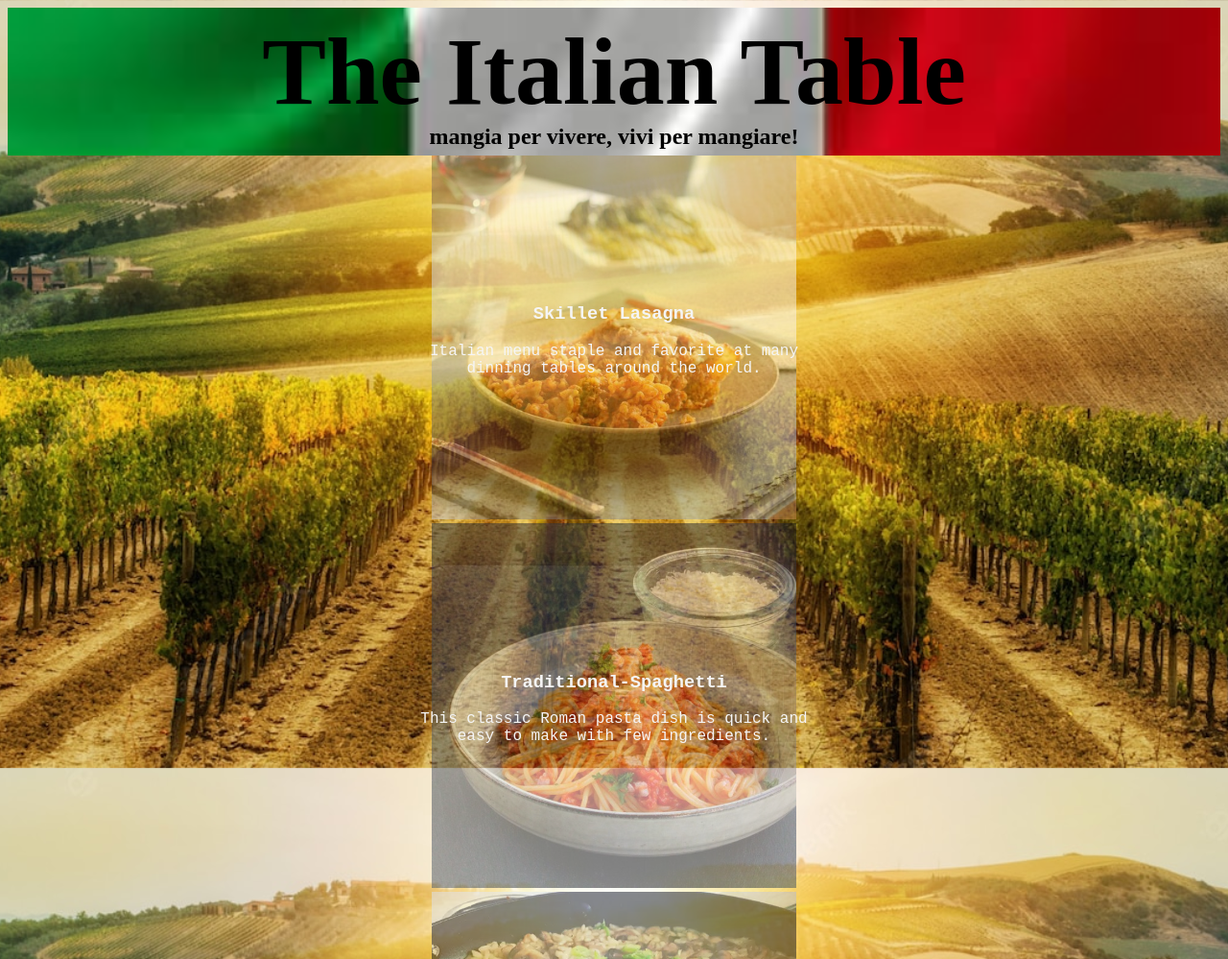
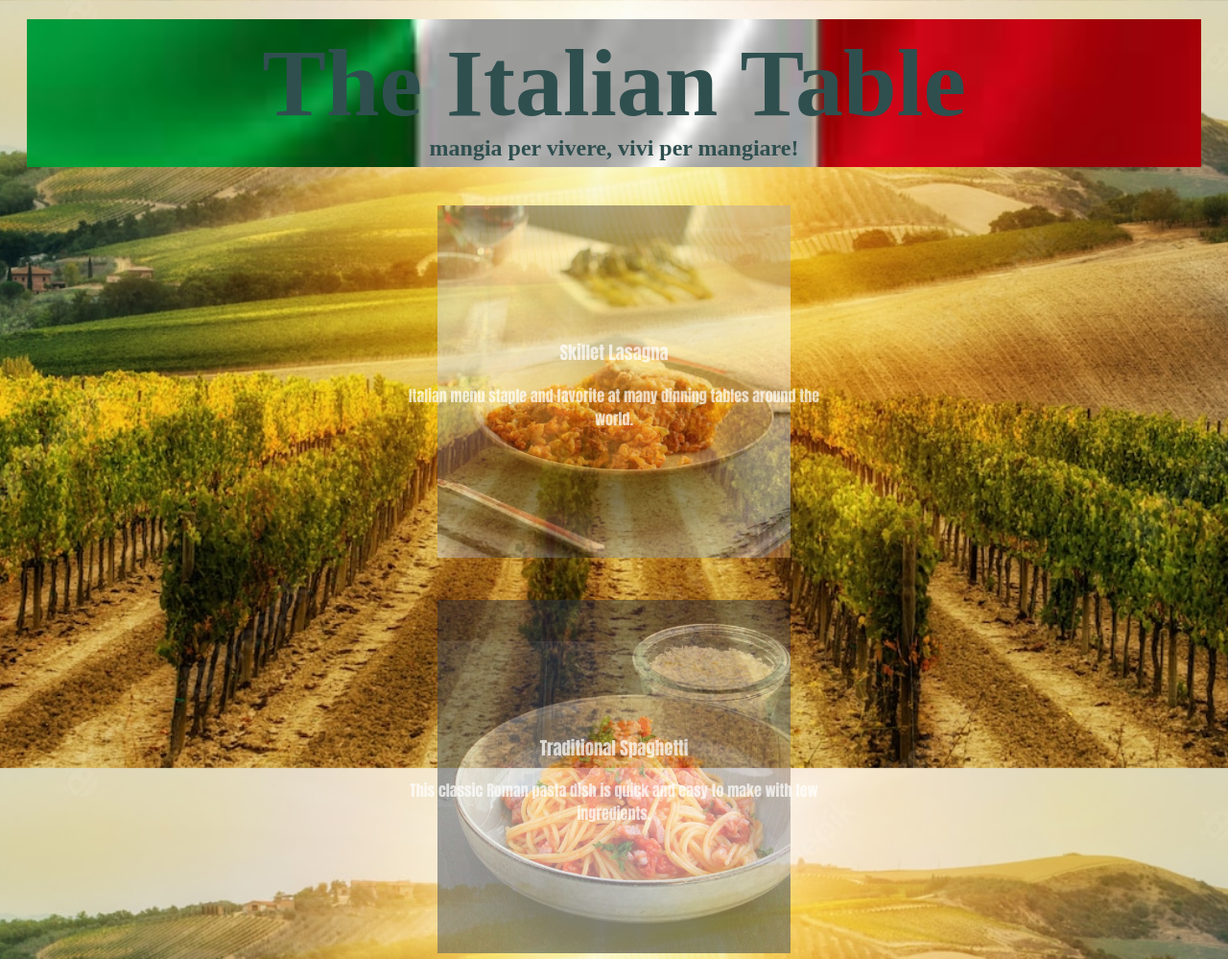
Before and after one commit to Bonappcode/odin-recipes, a plain HTML site: page index.html in a window 1280 px wide. Shown: the top 999 px of the page at 96% size. Drawn offline with Linux system fonts and the light colour scheme.

Commit message:
removed comment (changes were made) removed hyphen replaced with a space

```diff
--- a/index.html
+++ b/index.html
@@ -14,7 +14,6 @@
           <h1>The Italian Table</h1><h2>mangia per vivere, vivi per mangiare!</h2>
           </header>
         </div>
-      <!--possibly change this list for description '<dl>, <dt>' type list in the future, I think the page will benefit from having a image and very brief description.-->
 
         <div class="container">
           <a target="_blank" href="recipes/skillet-lasagna.html">
@@ -27,7 +26,7 @@
         <div class="container">
           <a target="_blank" href="recipes/traditional-spaghetti.html">
           <img src="recipe-images/Traditional-Spaghetti.jpeg" alt="Traditional-Spaghetti" style="width:30%;">
-          <div class="centered link-text"><h3>Traditional-Spaghetti</h3><p>This classic Roman pasta dish is quick and easy to make with few ingredients.</p>
+          <div class="centered link-text"><h3>Traditional Spaghetti</h3><p>This classic Roman pasta dish is quick and easy to make with few ingredients.</p>
           </div>
           </a>
         </div>
--- a/style.css
+++ b/style.css
@@ -15,9 +15,10 @@ a {
 header {
   line-height: 0%;
   padding: 0.01%;
+  margin: 20px;
   background-image: url("recipe-images/ItalianFlag.jpeg");
   background-size: 100%;
-  background-color: rgba(0, 128, 0, 0.386);
+  color: darkslategray;
   /*add dark slate grey to header text*/
 }
 
@@ -27,6 +28,10 @@ body {
 
 h1 {
   font-size: 100px;
+}
+
+h3 {
+  font-weight: 900;
 }
 
 #title, dt{
@@ -40,8 +45,8 @@ img {
 .link-text {
   padding-left: 100px;
   padding-right: 100px;
-  font-family: 'Courier New', Courier, monospace;
-  color: whitesmoke;
+  font-family: Impact, Haettenschweiler, 'Arial Narrow Bold', sans-serif;
+  color: rgba(255, 255, 255, 0.715);
 }
 
 .centered {
@@ -55,4 +60,5 @@ img {
   position: relative;
   text-align: center;
   color: white;
+  padding: 20px;
 }
```
